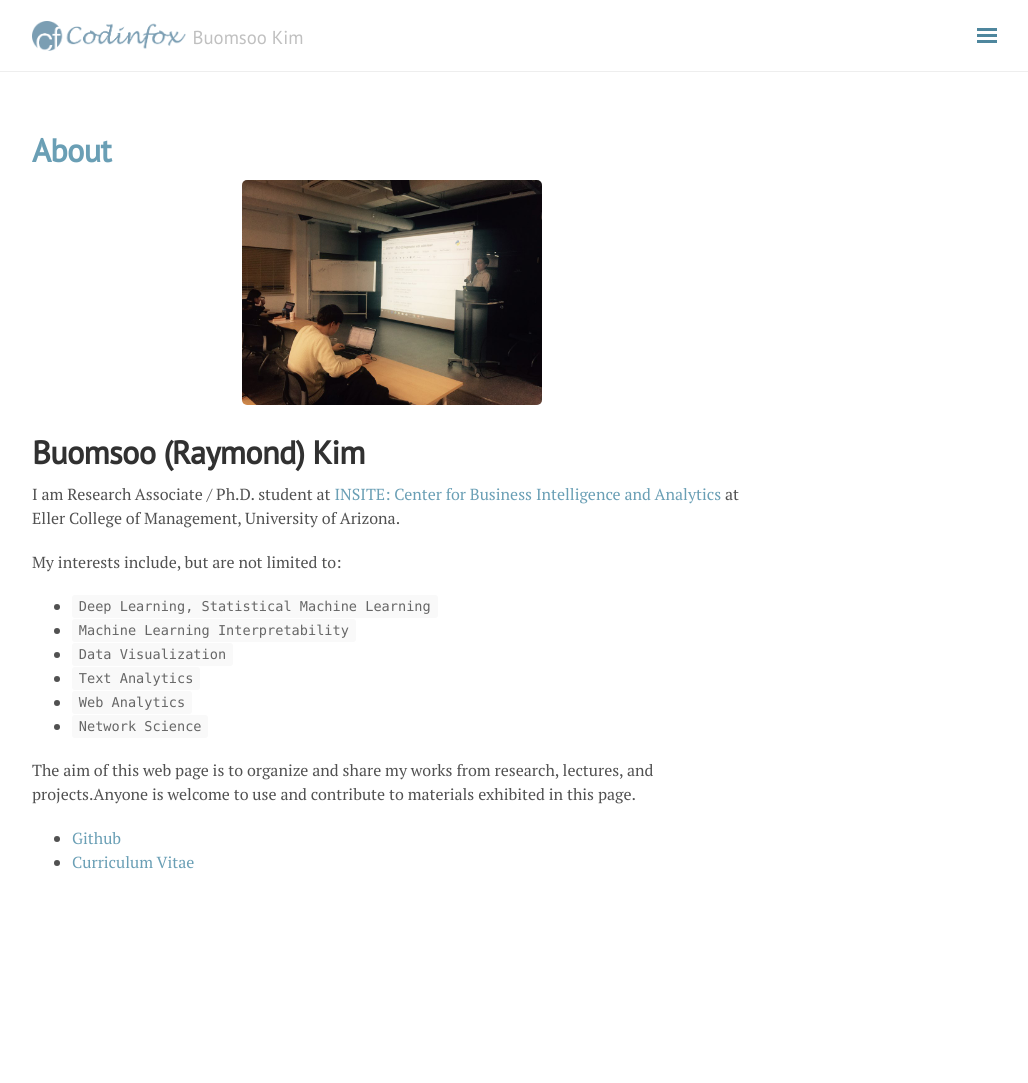
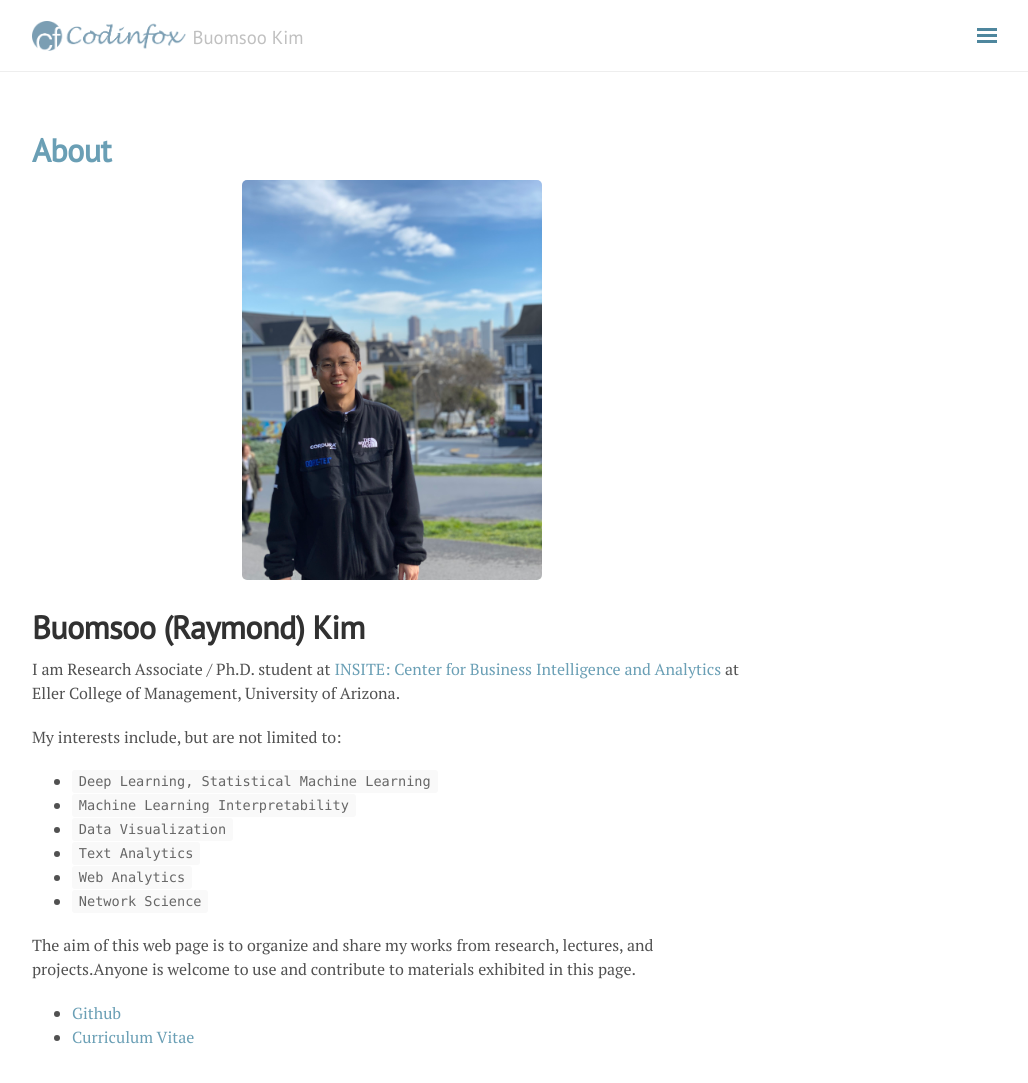
Before and after one commit to buomsoo-kim/buomsoo-kim.github.io, a Jekyll site: the page built from about.md, in a window 1280 px wide and 1113 px high. Shown: the top 1083 px of the window, without its empty margins (248-1276 px from the left). Built offline with Jekyll 4.4.1, drawn with Linux system fonts in a browser that asks for light colours; nearby versions of some CDN libraries.

Commit message:
profile image

```diff
--- a/about.md
+++ b/about.md
@@ -3,7 +3,7 @@ layout: page
 title: About
 ---
 <p align = "center">
-<img src ="/public/img/profile.jpg" width = "300px"/>
+<img src ="/data/images/profile.jpg" width = "300px"/>
 </p>
 
 # Buomsoo (Raymond) Kim
```
Also changed, not shown: data/images/profile.jpg (added).
